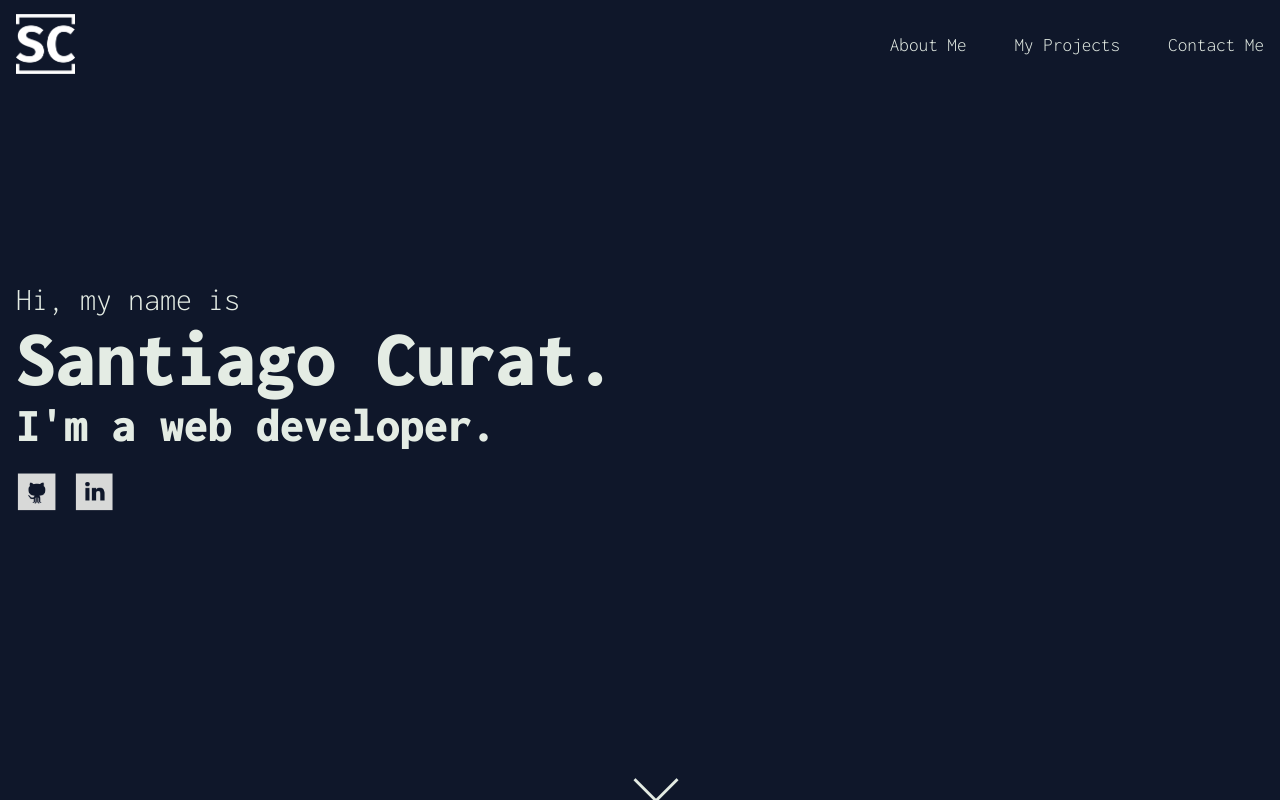
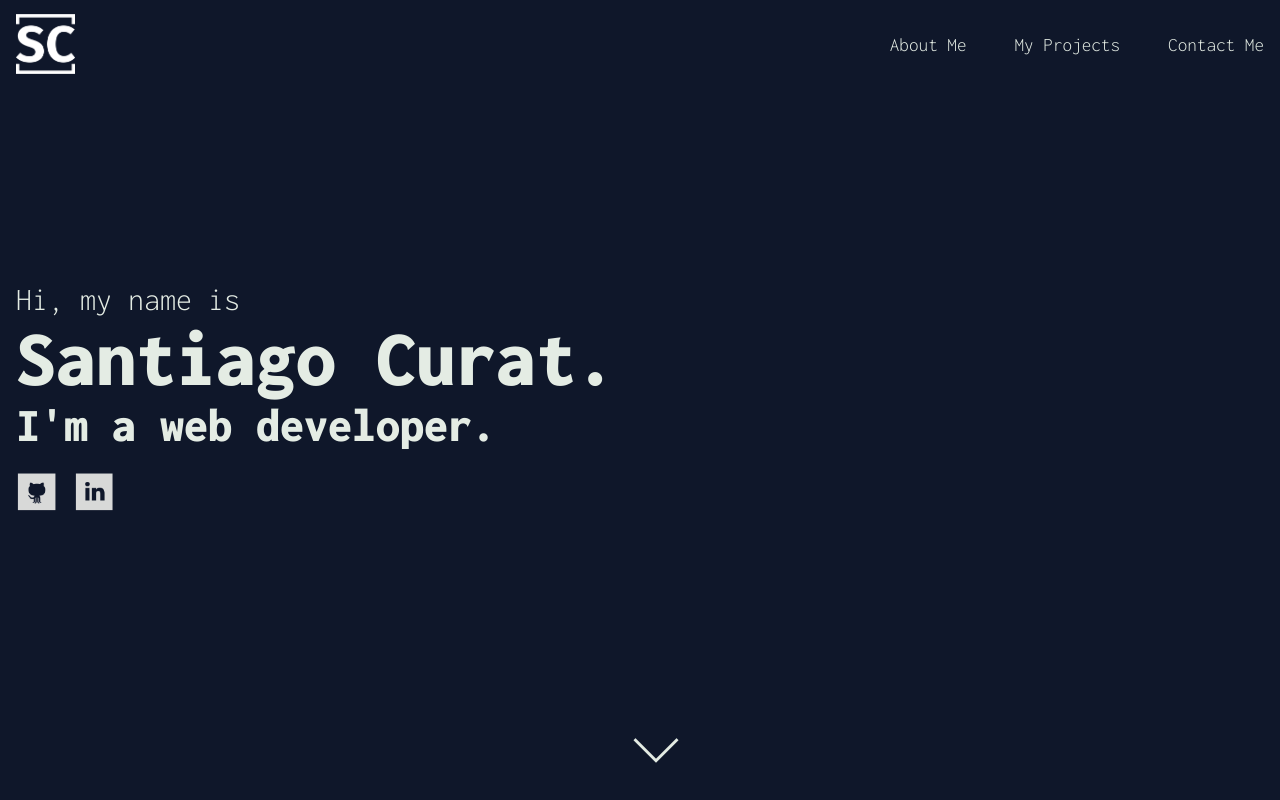
Before and after one commit to chanchoc/portfolio, a website: page index.html in a window 1280 px wide. Drawn offline with Linux system fonts and the light colour scheme.

Commit message:
Test dvh

```diff
--- a/scss/_homeBanner.scss
+++ b/scss/_homeBanner.scss
@@ -48,7 +48,7 @@
     .scroll {
         position: absolute;
         left: 50vw;
-        top: 95dvh;
+        top: 90dvh;
         width: 2rem;
         height: 2rem;
         box-shadow: -3px 3px $text-color;
```
Also changed, not shown: css/styles.css.
